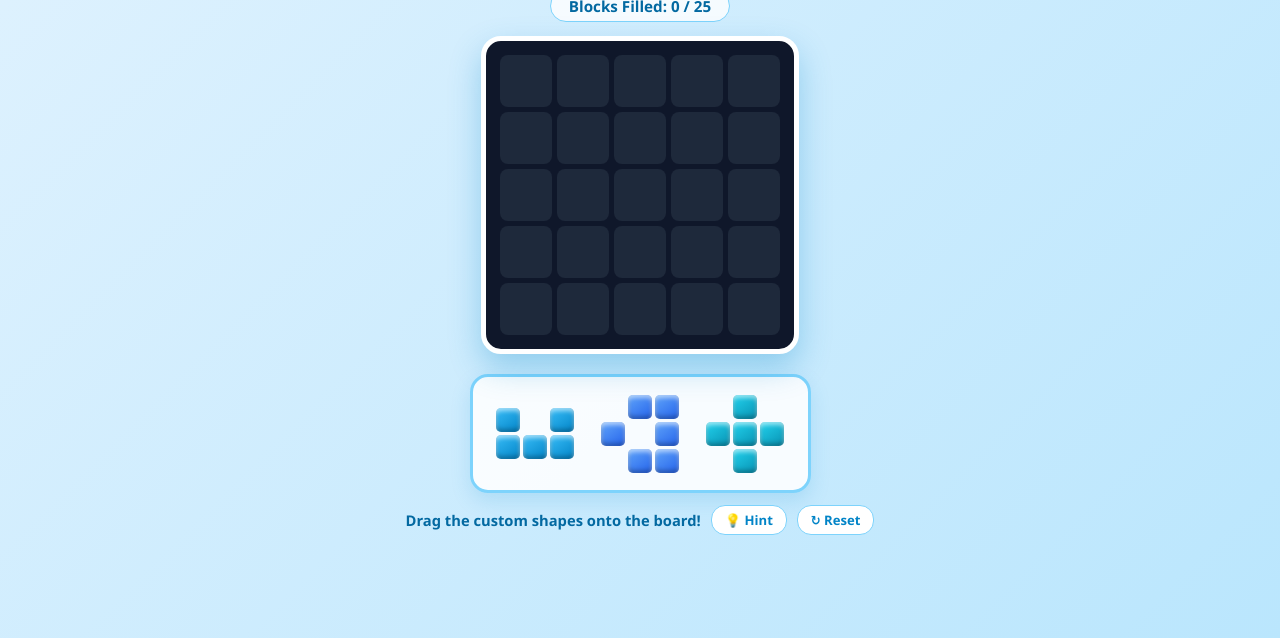
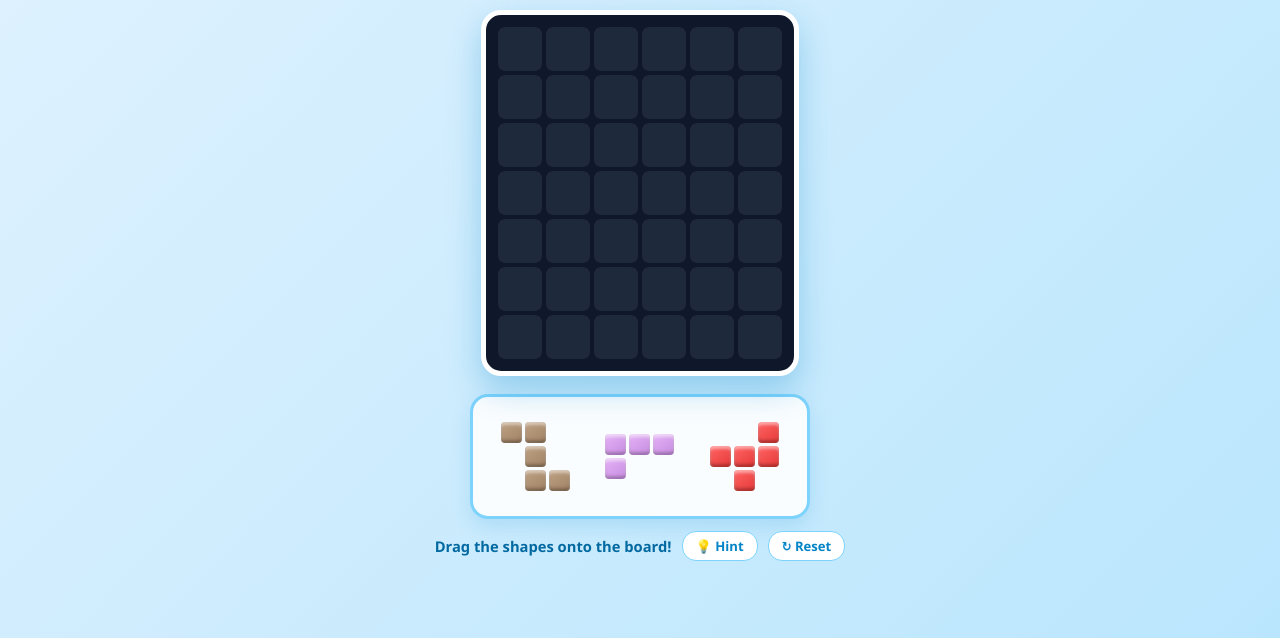
Before and after one commit to fraxitrexccl-cpu/bday, a plain HTML site: page index.html in a window 1280 px wide. Shown: the part 162-800 px from the top of the page. Drawn offline with Linux system fonts and the light colour scheme.

Commit message:
Update index.html

```diff
--- a/index.html
+++ b/index.html
@@ -38,7 +38,7 @@
       font-size: 0.95rem;
       font-weight: 700;
       color: #0369a1;
-      background: rgba(255, 255, 255, 0.8);
+      background: rgba(255, 255, 255, 0.85);
       padding: 5px 18px;
       border-radius: 20px;
       border: 1.5px solid #7dd3fc;
@@ -47,47 +47,60 @@
     #board-wrapper {
       position: relative;
       background: #0f172a;
-      padding: 14px;
+      padding: 12px;
       border-radius: 20px;
       box-shadow: 0 14px 32px rgba(2, 132, 199, 0.3);
       border: 5px solid #ffffff;
     }
 
+    /* 7 Rows x 6 Columns matching your exact layout */
     #grid {
       display: grid;
-      grid-template-columns: repeat(5, 52px);
-      grid-template-rows: repeat(5, 52px);
-      gap: 5px;
+      grid-template-columns: repeat(6, 44px);
+      grid-template-rows: repeat(7, 44px);
+      gap: 4px;
     }
 
     .cell {
-      width: 52px;
-      height: 52px;
+      width: 44px;
+      height: 44px;
       background: #1e293b;
-      border-radius: 8px;
+      border-radius: 7px;
       transition: transform 0.25s ease, opacity 0.3s ease, background 0.15s;
     }
 
-    /* Glossy blue shades */
-    .block-style-1 {
-      background: linear-gradient(145deg, #38bdf8, #0284c7);
-      box-shadow: inset 0 3px 4px rgba(255, 255, 255, 0.55), inset 0 -3px 4px rgba(0, 0, 0, 0.25);
+    /* Exact 8 block colors from your image with glossy Block Blast shading */
+    .color-brown {
+      background: linear-gradient(145deg, #bfa284, #9f8163);
+      box-shadow: inset 0 3px 3px rgba(255, 255, 255, 0.45), inset 0 -3px 3px rgba(0, 0, 0, 0.25);
     }
-    .block-style-2 {
-      background: linear-gradient(145deg, #60a5fa, #2563eb);
-      box-shadow: inset 0 3px 4px rgba(255, 255, 255, 0.55), inset 0 -3px 4px rgba(0, 0, 0, 0.25);
+    .color-lilac {
+      background: linear-gradient(145deg, #e5b3f7, #c68ce0);
+      box-shadow: inset 0 3px 3px rgba(255, 255, 255, 0.5), inset 0 -3px 3px rgba(0, 0, 0, 0.22);
     }
-    .block-style-3 {
-      background: linear-gradient(145deg, #22d3ee, #0891b2);
-      box-shadow: inset 0 3px 4px rgba(255, 255, 255, 0.55), inset 0 -3px 4px rgba(0, 0, 0, 0.25);
+    .color-red {
+      background: linear-gradient(145deg, #ff6464, #e63939);
+      box-shadow: inset 0 3px 3px rgba(255, 255, 255, 0.45), inset 0 -3px 3px rgba(0, 0, 0, 0.25);
     }
-    .block-style-4 {
-      background: linear-gradient(145deg, #818cf8, #4f46e5);
-      box-shadow: inset 0 3px 4px rgba(255, 255, 255, 0.55), inset 0 -3px 4px rgba(0, 0, 0, 0.25);
+    .color-orange {
+      background: linear-gradient(145deg, #ff9d57, #ee7324);
+      box-shadow: inset 0 3px 3px rgba(255, 255, 255, 0.45), inset 0 -3px 3px rgba(0, 0, 0, 0.25);
     }
-    .block-style-5 {
-      background: linear-gradient(145deg, #7dd3fc, #0369a1);
-      box-shadow: inset 0 3px 4px rgba(255, 255, 255, 0.55), inset 0 -3px 4px rgba(0, 0, 0, 0.25);
+    .color-blue {
+      background: linear-gradient(145deg, #1664c4, #003c96);
+      box-shadow: inset 0 3px 3px rgba(255, 255, 255, 0.4), inset 0 -3px 3px rgba(0, 0, 0, 0.3);
+    }
+    .color-green {
+      background: linear-gradient(145deg, #91e66c, #64c43f);
+      box-shadow: inset 0 3px 3px rgba(255, 255, 255, 0.45), inset 0 -3px 3px rgba(0, 0, 0, 0.25);
+    }
+    .color-pink {
+      background: linear-gradient(145deg, #ff7bc8, #ea46a6);
+      box-shadow: inset 0 3px 3px rgba(255, 255, 255, 0.45), inset 0 -3px 3px rgba(0, 0, 0, 0.25);
+    }
+    .color-yellow {
+      background: linear-gradient(145deg, #ffe566, #f0c929);
+      box-shadow: inset 0 3px 3px rgba(255, 255, 255, 0.55), inset 0 -3px 3px rgba(0, 0, 0, 0.2);
     }
 
     .cell.preview {
@@ -97,13 +110,13 @@
     }
 
     .cell.hint-glow {
-      background: rgba(56, 189, 248, 0.25) !important;
+      background: rgba(56, 189, 248, 0.28) !important;
       border: 2px dotted #38bdf8;
-      animation: pulse 1s infinite alternate;
+      animation: pulse 0.9s infinite alternate;
     }
 
     @keyframes pulse {
-      from { opacity: 0.5; }
+      from { opacity: 0.45; }
       to { opacity: 1; }
     }
 
@@ -115,16 +128,16 @@
 
     /* Tray with custom shapes */
     #tray {
-      margin-top: 20px;
-      background: rgba(255, 255, 255, 0.88);
-      padding: 14px 20px;
+      margin-top: 18px;
+      background: rgba(255, 255, 255, 0.9);
+      padding: 12px 18px;
       border-radius: 18px;
       border: 3px solid #7dd3fc;
       display: flex;
       align-items: center;
       justify-content: space-around;
-      gap: 20px;
-      min-height: 115px;
+      gap: 16px;
+      min-height: 125px;
       min-width: 340px;
       box-shadow: 0 8px 20px rgba(2, 132, 199, 0.15);
     }
@@ -133,8 +146,8 @@
       display: flex;
       align-items: center;
       justify-content: center;
-      min-width: 85px;
-      min-height: 85px;
+      min-width: 88px;
+      min-height: 95px;
     }
 
     .piece {
@@ -154,9 +167,9 @@
     }
 
     .mini-cell {
-      width: 24px;
-      height: 24px;
-      border-radius: 5px;
+      width: 21px;
+      height: 21px;
+      border-radius: 4px;
       pointer-events: none;
     }
 
@@ -168,16 +181,16 @@
     #drag-clone {
       position: fixed;
       display: none;
-      gap: 5px;
+      gap: 4px;
       pointer-events: none;
       z-index: 50;
       filter: drop-shadow(0 12px 20px rgba(15, 23, 42, 0.45));
     }
 
     .clone-cell {
-      width: 52px;
-      height: 52px;
-      border-radius: 8px;
+      width: 44px;
+      height: 44px;
+      border-radius: 7px;
     }
 
     .clone-cell.empty {
@@ -320,7 +333,7 @@
 <body>
 
   <h1>💙 Fill the Board! 💙</h1>
-  <div class="progress-bar">Blocks Filled: <span id="filled-count">0</span> / 25</div>
+  <div class="progress-bar">Blocks Filled: <span id="filled-count">0</span> / 42</div>
 
   <div id="board-wrapper">
     <div id="grid"></div>
@@ -330,7 +343,7 @@
   <div id="drag-clone"></div>
 
   <div class="controls-row">
-    <span class="hint-text" id="hint-text">Drag the custom shapes onto the board!</span>
+    <span class="hint-text" id="hint-text">Drag the shapes onto the board!</span>
     <button class="small-btn" onclick="showHint()">💡 Hint</button>
     <button class="small-btn" onclick="initGame()">↻ Reset</button>
   </div>
@@ -371,69 +384,107 @@
     floatingHb.textContent = FLOATING_TEXT;
     document.getElementById("sweet-message").textContent = FINAL_SWEET_MESSAGE;
 
-    const SIZE = 5;
-    const CELL_SIZE = 52;
-    const CELL_GAP = 5;
+    const ROWS = 7;
+    const COLS = 6;
+    const CELL_SIZE = 44;
+    const CELL_GAP = 4;
 
-    // 5 Custom Non-Standard Shapes that tile the 5x5 board (5 + 6 + 5 + 6 + 3 = 25 squares!)
-    // Each piece also stores its exact solution coordinate (solR, solC) for the Hint button
+    // Exact 8 shapes & colors from your reference image (totaling all 42 squares of the 7x6 board!)
     const WAVES = [
-      // Wave 1 (First 3 custom pieces)
+      // Wave 1 (3 shapes)
       [
         {
-          id: "u-cup",
-          style: "block-style-1",
+          id: "brown-piece",
+          style: "color-brown",
           solR: 0,
           solC: 0,
           matrix: [
-            [1, 0, 1],
-            [1, 1, 1]
-          ]
-        },
-        {
-          id: "tuck-hook",
-          style: "block-style-2",
-          solR: 0,
-          solC: 1,
-          matrix: [
-            [0, 1, 1],
-            [1, 0, 1],
+            [1, 1, 0],
+            [0, 1, 0],
             [0, 1, 1]
           ]
         },
         {
-          id: "plus-cross",
-          style: "block-style-3",
-          solR: 2,
-          solC: 0,
+          id: "lilac-piece",
+          style: "color-lilac",
+          solR: 0,
+          solC: 2,
           matrix: [
-            [0, 1, 0],
+            [1, 1, 1],
+            [1, 0, 0]
+          ]
+        },
+        {
+          id: "red-piece",
+          style: "color-red",
+          solR: 0,
+          solC: 3,
+          matrix: [
+            [0, 0, 1],
             [1, 1, 1],
             [0, 1, 0]
           ]
         }
       ],
-      // Wave 2 (Final 2 custom pieces to complete all 25 squares)
+      // Wave 2 (3 shapes)
       [
         {
-          id: "zigzag-wing",
-          style: "block-style-4",
+          id: "orange-piece",
+          style: "color-orange",
+          solR: 1,
+          solC: 0,
+          matrix: [
+            [1, 0],
+            [1, 0],
+            [1, 1]
+          ]
+        },
+        {
+          id: "blue-piece",
+          style: "color-blue",
           solR: 2,
           solC: 2,
           matrix: [
-            [1, 0, 0],
-            [1, 1, 1],
-            [0, 1, 0]
+            [0, 1, 0],
+            [1, 1, 1]
           ]
         },
         {
-          id: "corner-step",
-          style: "block-style-5",
-          solR: 3,
+          id: "green-piece",
+          style: "color-green",
+          solR: 4,
+          solC: 0,
+          matrix: [
+            [1, 1, 1],
+            [1, 1, 0],
+            [1, 1, 0]
+          ]
+        }
+      ],
+      // Wave 3 (Final 2 shapes to complete all 42 squares!)
+      [
+        {
+          id: "pink-piece",
+          style: "color-pink",
+          solR: 4,
+          solC: 2,
+          matrix: [
+            [0, 1, 1],
+            [1, 1, 1],
+            [1, 0, 0]
+          ]
+        },
+        {
+          id: "yellow-piece",
+          style: "color-yellow",
+          solR: 2,
           solC: 3,
           matrix: [
-            [0, 1],
-            [1, 1]
+            [0, 0, 1],
+            [0, 0, 1],
+            [0, 0, 1],
+            [0, 0, 1],
+            [1, 1, 1]
           ]
         }
       ]
@@ -449,7 +500,7 @@
     let isFinished = false;
 
     function initGame() {
-      board = Array.from({ length: SIZE }, () => Array(SIZE).fill(null));
+      board = Array.from({ length: ROWS }, () => Array(COLS).fill(null));
       currentWaveIndex = 0;
       placedInWave = 0;
       totalFilled = 0;
@@ -459,7 +510,7 @@
       filledCountEl.textContent = "0";
       floatingHb.classList.remove("show");
       finalModal.classList.remove("active");
-      hintText.textContent = "Drag the custom shapes onto the board!";
+      hintText.textContent = "Drag the shapes onto the board!";
       stopFireworks();
 
       renderBoard();
@@ -468,8 +519,8 @@
 
     function renderBoard() {
       gridEl.innerHTML = "";
-      for (let r = 0; r < SIZE; r++) {
-        for (let c = 0; c < SIZE; c++) {
+      for (let r = 0; r < ROWS; r++) {
+        for (let c = 0; c < COLS; c++) {
           const cell = document.createElement("div");
           cell.className = "cell";
           cell.dataset.row = r;
@@ -495,7 +546,7 @@
         const piece = document.createElement("div");
         piece.className = "piece";
         piece.dataset.shapeId = shape.id;
-        piece.style.gridTemplateColumns = `repeat(${shape.matrix[0].length}, 24px)`;
+        piece.style.gridTemplateColumns = `repeat(${shape.matrix[0].length}, 21px)`;
 
         shape.matrix.forEach((row) => {
           row.forEach((val) => {
@@ -597,7 +648,7 @@
           if (shape.matrix[r][c] === 1) {
             const br = startR + r;
             const bc = startC + c;
-            if (br < 0 || br >= SIZE || bc < 0 || bc >= SIZE) return false;
+            if (br < 0 || br >= ROWS || bc < 0 || bc >= COLS) return false;
             if (board[br][bc] !== null) return false;
           }
         }
@@ -670,7 +721,7 @@
         placedInWave++;
         renderBoard();
 
-        if (totalFilled >= 25) {
+        if (totalFilled >= 42) {
           triggerAllClearCelebration();
         } else if (placedInWave === WAVES[currentWaveIndex].length) {
           currentWaveIndex++;
@@ -692,14 +743,8 @@
         document.querySelectorAll(".cell").forEach((cell, idx) => {
           setTimeout(() => {
             cell.classList.add("clearing");
-            cell.classList.remove(
-              "block-style-1",
-              "block-style-2",
-              "block-style-3",
-              "block-style-4",
-              "block-style-5"
-            );
-          }, Math.floor(idx / SIZE) * 45);
+            cell.className = "cell clearing";
+          }, Math.floor(idx / COLS) * 40);
         });
       }, 250);
 
```
